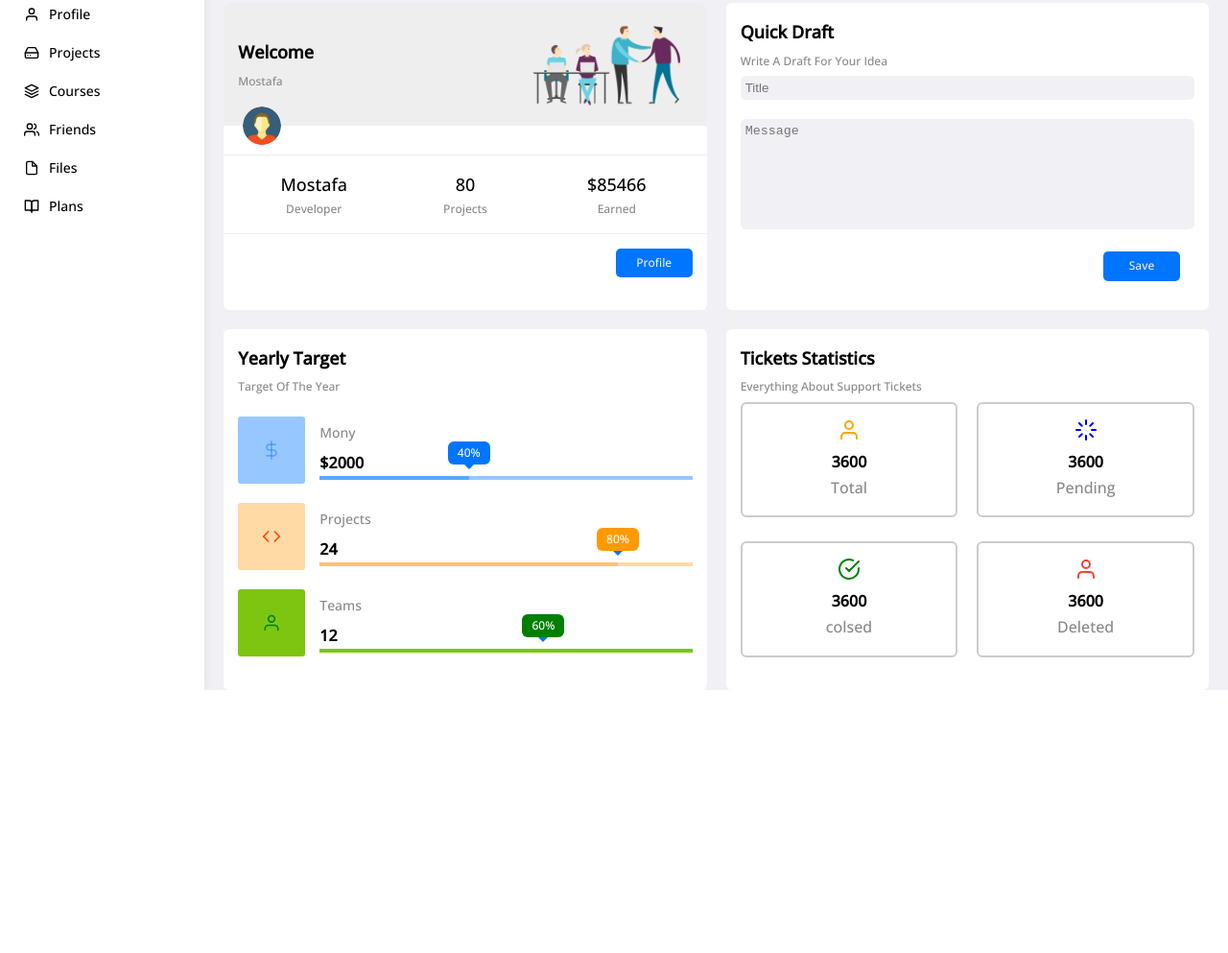
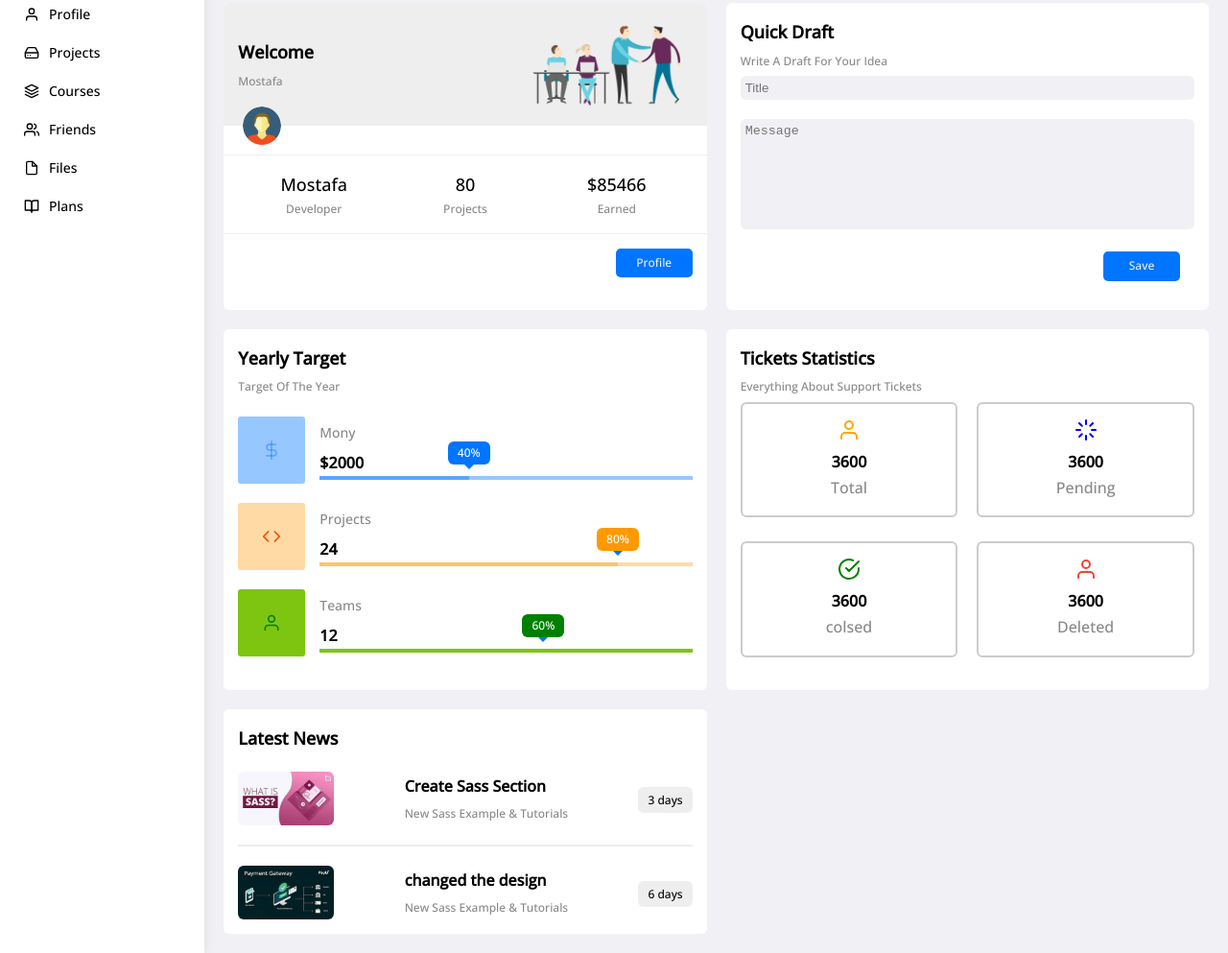
Before and after one commit to Mostafaproo/Dashboard, a website: page index.html in a window 1280 px wide. Shown: the part 174-1167 px from the top of the page at 96% size. Before the commit the page ends 893 px from the top, so only its background shows below. Drawn offline with nearby package versions, Linux system fonts and the light colour scheme.

Commit message:
create section latest news

```diff
--- a/index.html
+++ b/index.html
@@ -74,7 +74,7 @@
         <!-- End Sidebar -->
 
         <!-- Start ContentPage -->
-        <main class="w-full content-page">
+        <main class="w-full content-page mb-20">
             <!-- Start Header -->
             <header class="header p-20 d-flex bg-white align-center space-between">
                 <!-- Search -->
@@ -227,6 +227,32 @@
 
                 </section>
                 <!-- End Ticket Statistics -->
+
+                <!-- Start LatestNews Section -->
+                <section class="latest-news bg-white p-20 b-radius text-center-mobile">
+                    <h2 class="section-title mb-20">latest news</h2>
+                    <div class="latest-news__news-row d-flex align-center space-between d-block-mobile">
+                        <img class="latest-news__img" src="./images/news-01.webp" alt="img news">
+                        <div class="latest-news__info">
+                            <h3 class="latest-news__title">Create Sass Section</h3>
+                            <p class="c-gray latest-news__text mt-5">New Sass Example & Tutorials</p>
+                        </div>
+                        <div class="latest-news__time">
+                            <span class="bg-eee c-black">3 days</span>
+                        </div>
+                    </div>
+                    <div class="latest-news__news-row d-flex align-center space-between d-block-mobile">
+                        <img class="latest-news__img" src="./images/news-04.webp" alt="img news">
+                        <div class="latest-news__info">
+                            <h3 class="latest-news__title ">changed the design</h3>
+                            <p class="c-gray latest-news__text mt-5">New Sass Example & Tutorials</p>
+                        </div>
+                        <div class="latest-news__time">
+                            <span class="bg-eee c-black">6 days</span>
+                        </div>
+                    </div>
+                </section>
+                <!-- End LatestNews Section -->
             </div>
         </main>
         <!-- End ContentPage -->
--- a/sass/pages/_home.scss
+++ b/sass/pages/_home.scss
@@ -57,7 +57,7 @@
     margin-right: 1.5rem;
     width: 7rem;
     height: 7rem;
-    border-radius: .3rem;
+    border-radius: 0.3rem;
   }
   &__blue-icon {
     color: #0077ff68;
@@ -98,7 +98,7 @@
   }
   &__green,
   .green {
-    background-color: rgb(125, 197, 17)
+    background-color: rgb(125, 197, 17);
   }
 
   &__percent {
@@ -118,18 +118,45 @@
       left: 50%;
       transform: translate(-50%);
       border-top-color: #0077ff;
-
     }
   }
 }
 
 // Start tickets satastics
-.tickets{
-  &__box{
-    border: .2rem solid #ccc;
+.tickets {
+  &__box {
+    border: 0.2rem solid #ccc;
     width: calc(50% - 1rem);
-    @media(max-width: 768px){
+    @media (max-width: 768px) {
       width: 100%;
     }
   }
 }
+
+// Start Latest News
+
+.latest-news {
+  &__news-row:not(:last-of-type) {
+    margin-bottom: 2rem;
+    padding-bottom: 2rem;
+    border-bottom: 0.2rem solid #eee;
+  }
+
+  &__img {
+    width: 10rem;
+    border-radius: 0.6rem;
+  }
+  &__title{
+    font-size: 1.6rem;
+  }
+  &__text {
+    font-size: 1.2rem;
+  }
+  &__time{
+    span{
+      padding:.5rem 1rem;
+      border-radius: .6rem;
+      font-size: 1.2rem;
+    }
+  }
+}
```
Also changed, not shown: images/news-01.webp (added), images/news-03.webp (added), images/news-04.webp (added), public/css/main.css.
